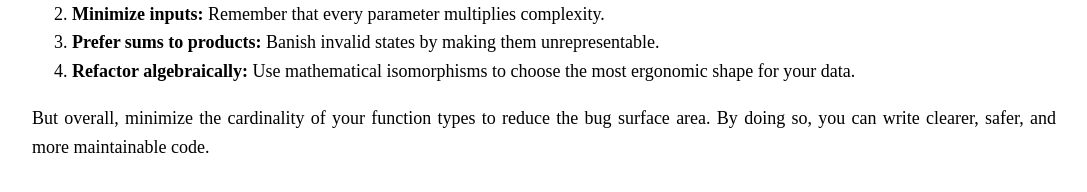
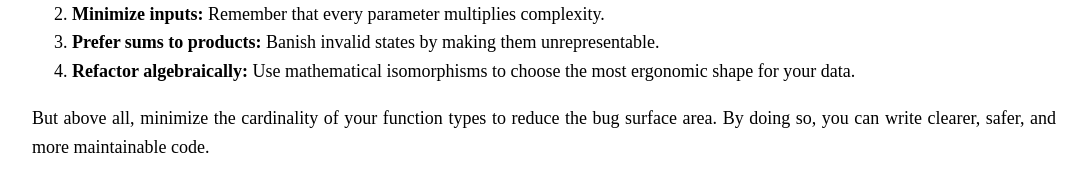
Before and after one commit to nilp0inter/nilp0inter.github.io, a Jekyll site: the page built from _posts/2025-12-18-better-code-by-lowering-cardinality.md, in a window 1280 px wide and 900 px high, scrolled down 7602 px. Shown: the part 698-890 px from the top of the window, without its empty margins (96-1183 px from the left). Built offline with Jekyll 4.4.1, drawn with Linux system fonts in a browser that asks for light colours; formulas are drawn with MathJax 3.

Commit message:
fix: typo

```diff
--- a/_posts/2025-12-18-better-code-by-lowering-cardinality.md
+++ b/_posts/2025-12-18-better-code-by-lowering-cardinality.md
@@ -320,4 +320,4 @@ Understanding the algebra of data types gives us a powerful framework for correc
 3.  **Prefer sums to products:** Banish invalid states by making them unrepresentable.
 4.  **Refactor algebraically:** Use mathematical isomorphisms to choose the most ergonomic shape for your data.
 
-But overall, minimize the cardinality of your function types to reduce the bug surface area. By doing so, you can write clearer, safer, and more maintainable code.
+But above all, minimize the cardinality of your function types to reduce the bug surface area. By doing so, you can write clearer, safer, and more maintainable code.
```
